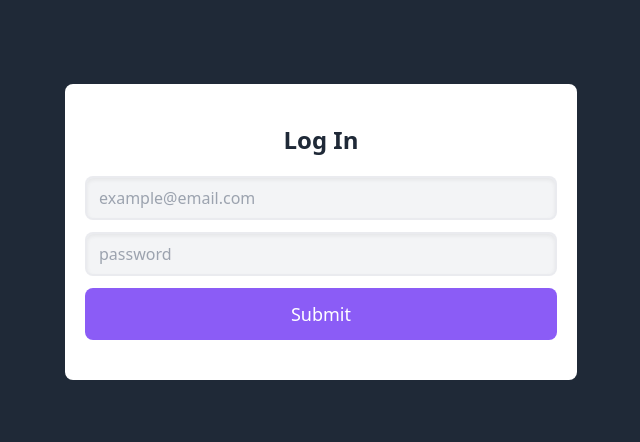
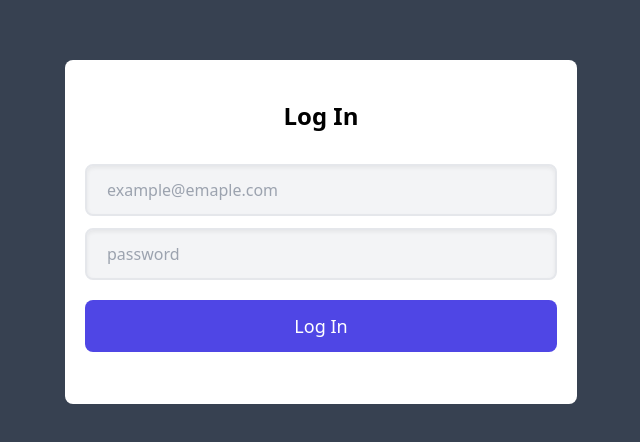
Before and after one commit to superstarMann/xon-frontend, a React (Create React App) app: page /login in a window 1280 px wide. Shown: the part 168-610 px from the top of the page, without its empty margins (319-959 px from the left). Built offline with nearby package versions, Linux system fonts and the light colour scheme.

Commit message:
practice

```diff
--- a/src/pages/login.tsx
+++ b/src/pages/login.tsx
@@ -2,39 +2,41 @@ import React from 'react';
 import { useForm } from 'react-hook-form';
 import { isLoggedInVar } from '../apollo';
 
-interface IForm{
-    email: string
-    password: string
+interface IForm {
+    email: string;
+    password: string;
+    role: string;
 }
 
 export const Login = () => {
     const onClick = () => {
-        isLoggedInVar(true)
+        isLoggedInVar(true);
     }
 
-    const {watch, formState:{errors}, handleSubmit, register} = useForm<IForm>()
+    const {watch, getValues, handleSubmit, register} = useForm<IForm>()
+
     const onSubmit = () => {
-        console.log(watch())
+        console.log(getValues())
     }
 
     return(
-        <div className='h-screen flex items-center justify-center bg-gray-800'>
-          <div className='w-full max-w-lg bg-white py-10 rounded-lg'>
-              <h3 className='font-bold text-center text-2xl text-gray-800'>Log In</h3>
-           <form onSubmit={handleSubmit(onSubmit)} className='flex flex-col mt-5 px-5'>
-                   <input {...register("email", {required: true, pattern: /^[A-Za-z0-9._%+-]+@gmail.com$/})}
-                          type="email"
-                          placeholder="example@email.com"
-                          className='bg-gray-100 py-2 focus:outline-none rounded-lg shadow-inner px-3 mb-3 border-2 focus:border-indigo-500 border-opacity-60'
-                   />
-                   <input {...register("password", {required: true})}
-                          type="password"
-                          placeholder="password"
-                          className='bg-gray-100 py-2 focus:outline-none rounded-lg shadow-inner px-3 mb-3 border-2 focus:border-indigo-500 border-opacity-60'
-                   />
-               <button onClick={onClick} className='bg-purple-500 text-white hover:bg-purple-700 rounded-lg py-3 text-lg focus:outline-none'>Submit</button>
-           </form>
-          </div>
+        <div className='bg-gray-700 h-screen flex justify-center items-center'>
+            <div className='w-full max-w-lg rounded-lg bg-white text-center py-10'>
+                <h3 className='font-semibold text-2xl mb-5'>Log In</h3>
+                <form className='flex flex-col px-5 py-3' onSubmit={handleSubmit(onSubmit)}>
+                    <input
+                     {...register("email", {required: true})}
+                     placeholder="example@emaple.com"
+                     className="px-5 py-3 mb-3 shadow-inner bg-gray-100 border-2 focus:border-indigo-700 focus:border-opacity-50 focus:outline-none rounded-lg "
+                    />
+                    <input
+                     {...register("password", {required: true})}
+                     placeholder="password"
+                     className="px-5 py-3 mb-3 shadow-inner bg-gray-100 border-2 focus:border-indigo-700 focus:border-opacity-50 focus:outline-none rounded-lg "
+                    />
+                    <button onClick={onClick} className='bg-indigo-600 hover:bg-indigo-700 text-lg text-white font-normal mt-2 py-3 rounded-lg focus:outline-none'>Log In</button>
+                </form>
+            </div>
         </div>
     )
 }
```
